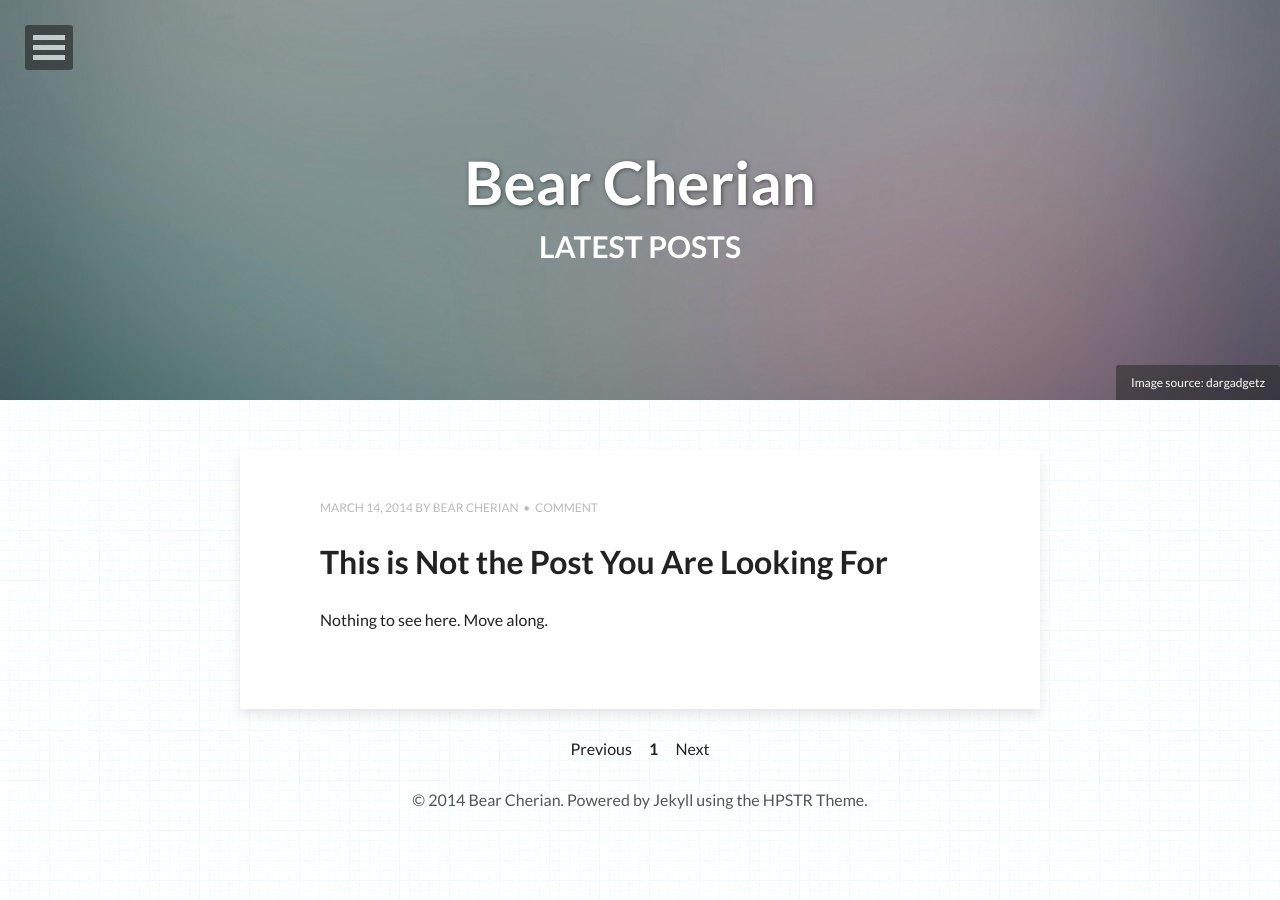
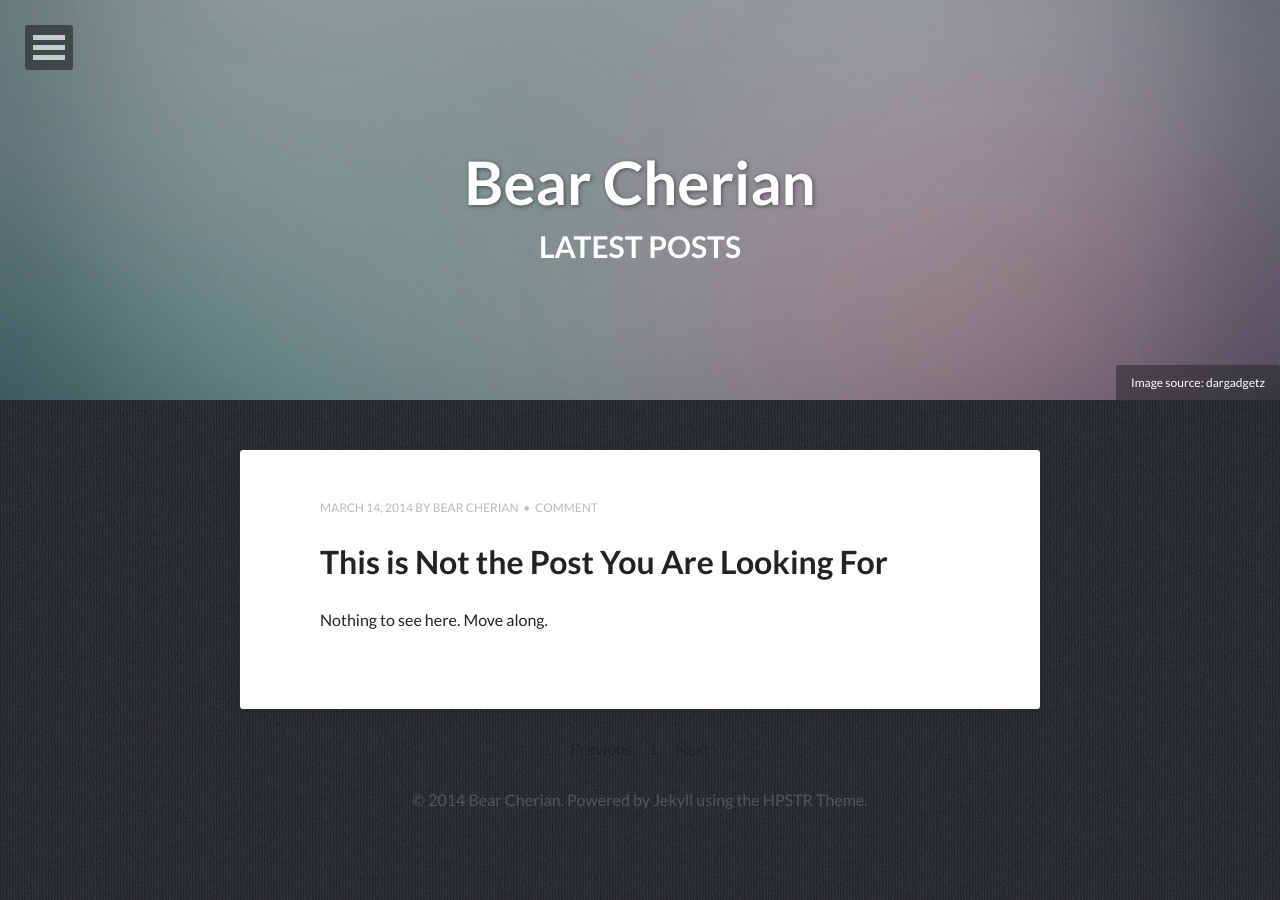
Before and after one commit to bearcherian/bearcherian.github.io-src, a Jekyll site: the page built from index.html, in a window 1280 px wide. Built offline with Jekyll 4.4.1, drawn with Linux system fonts in a browser that asks for light colours; nearby versions of some CDN libraries; the list of posts is cut into pages by our own code.

Commit message:
changing background pattern

```diff
--- a/_config.yml
+++ b/_config.yml
@@ -2,7 +2,7 @@ title:            Bear Cherian
 description:      a CQ technical blog
 disqus_shortname: bearcherianprogblog
 #Your site's domain goes here. Leave localhost server or blank when working locally.
-url:              http://bearcherian.github.io
+url:              http://localhost:4000
 
 # Owner/author information
 owner:
@@ -23,7 +23,7 @@ owner:
   google_plus:
 
 # Background image to be tiled on all pages
-background: patterns/subtle-pattern-10.jpg
+background: patterns/vertical_cloth.png
 
 # Analytics and webmaster tools stuff goes here
 google_analytics:   UA-123542-10
```
Also changed, not shown: images/patterns/vertical_cloth.png (added).
